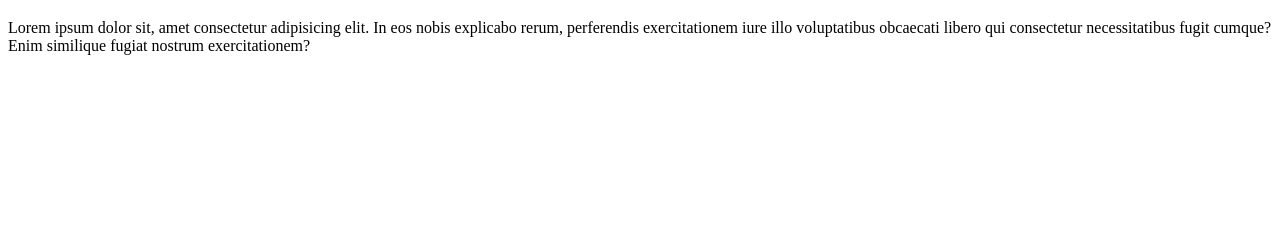
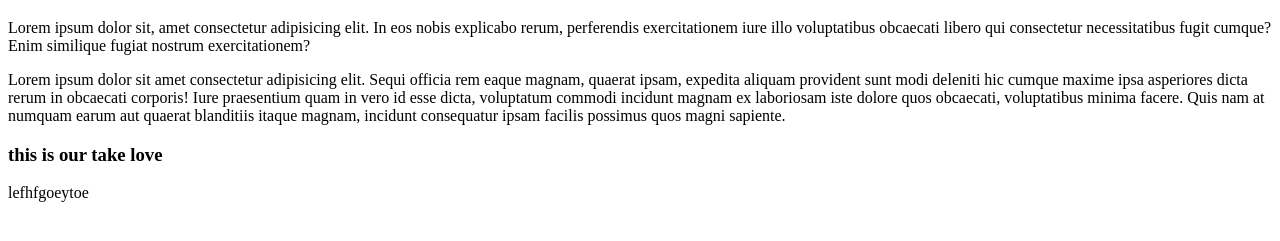
Before and after one commit to satanmoy/my-first-repo, a plain HTML site: page index.html in a window 1280 px wide. Shown: the part 61-302 px from the top of the page. Drawn offline with Linux system fonts and the light colour scheme.

Commit message:
somitter aded

```diff
--- a/index.html
+++ b/index.html
@@ -9,5 +9,9 @@
 <body>
     <h1> thi9s is our first repo</h1>
     <p> Lorem ipsum dolor sit, amet consectetur adipisicing elit. In eos nobis explicabo rerum, perferendis exercitationem iure illo voluptatibus obcaecati libero qui consectetur necessitatibus fugit cumque? Enim similique fugiat nostrum exercitationem?</p>
+    <p>Lorem ipsum dolor sit amet consectetur adipisicing elit. Sequi officia rem eaque magnam, quaerat ipsam, expedita aliquam provident sunt modi deleniti hic cumque maxime ipsa asperiores dicta rerum in obcaecati corporis! Iure praesentium quam in vero id esse dicta, voluptatum commodi incidunt magnam ex laboriosam iste dolore quos obcaecati, voluptatibus minima facere. Quis nam at numquam earum aut quaerat blanditiis itaque magnam, incidunt consequatur ipsam facilis possimus quos magni sapiente.</p>
+    <h3>this is our take love</h3>
+    <p>lefhfgoeytoe
+    </p>
 </body>
 </html>
```
